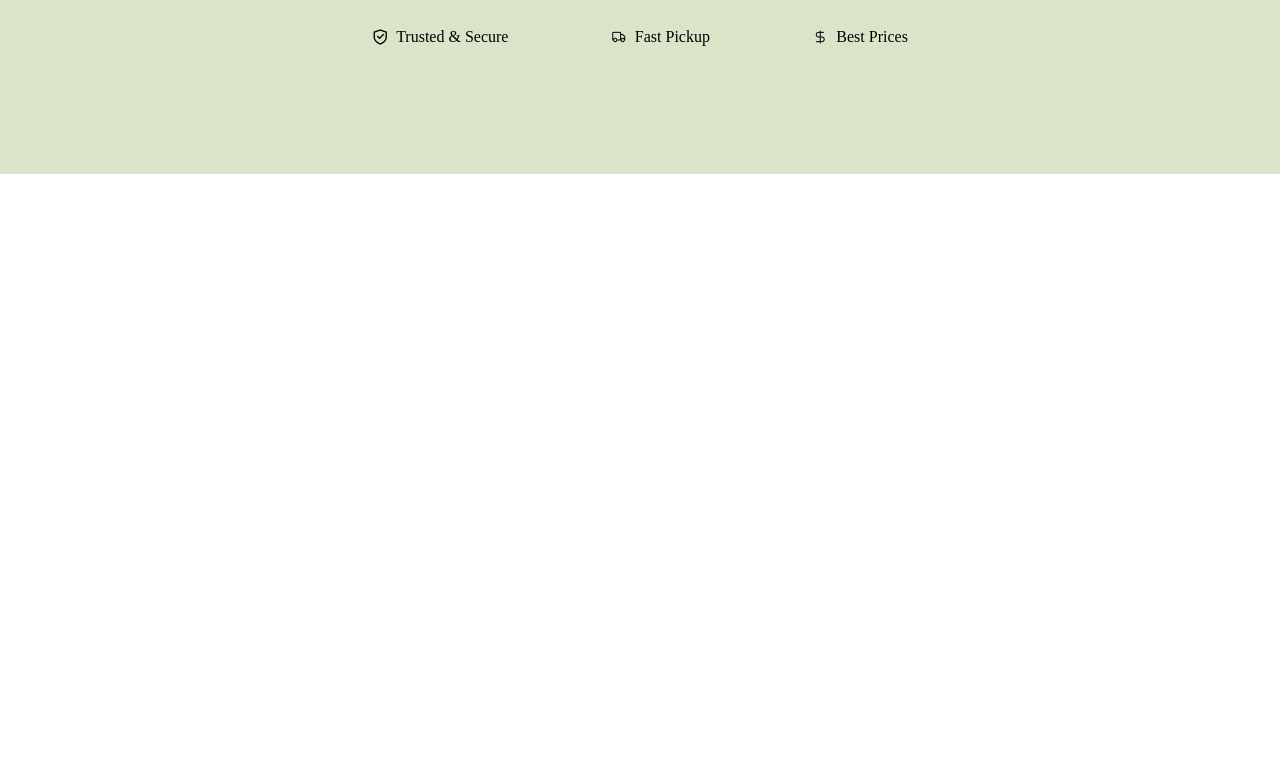
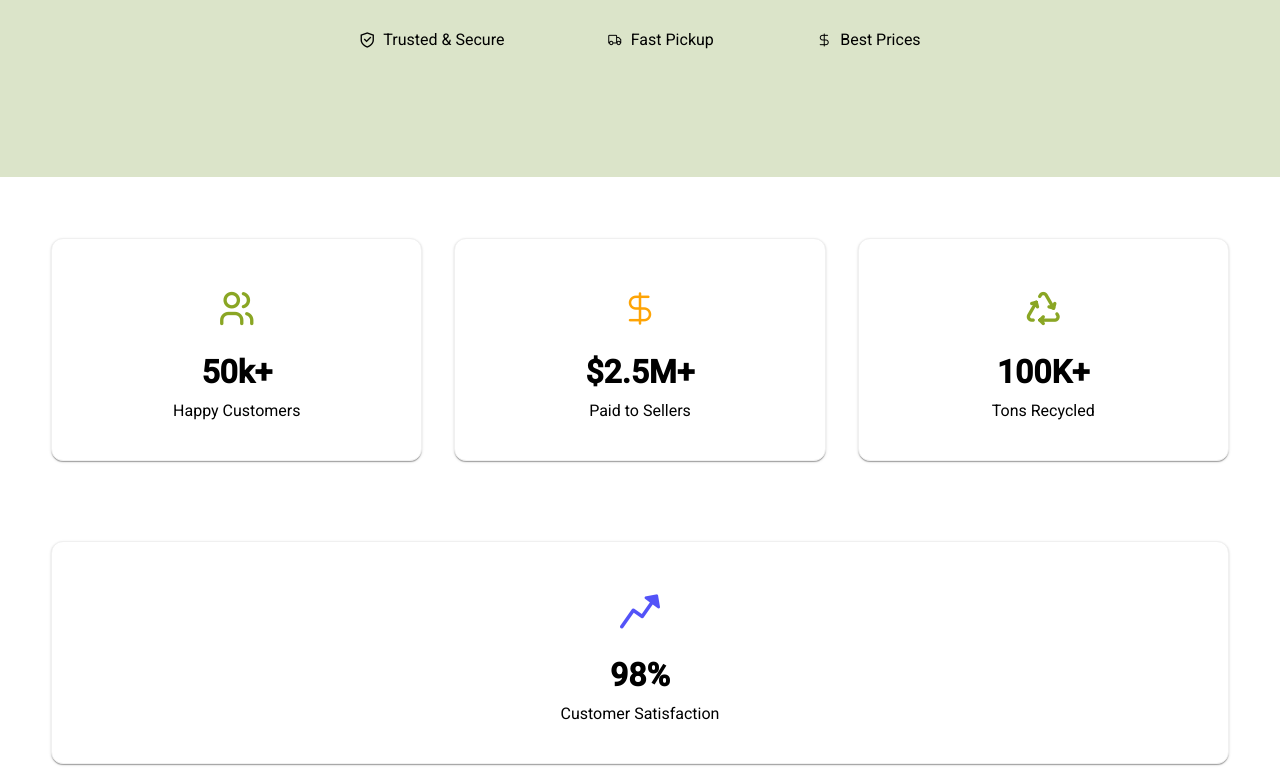
Before and after one commit to altafShaiks/scraptel, an Angular app: page / in a window 1280 px wide. Shown: the part 536-1313 px from the top of the page. Before the commit the page ends 800 px from the top, so only its background shows below. Built offline with nearby package versions, Linux system fonts and the light colour scheme.

Commit message:
installed angular material and created stats section

```diff
--- a/package.json
+++ b/package.json
@@ -10,10 +10,12 @@
   },
   "private": true,
   "dependencies": {
+    "@angular/cdk": "^19.2.19",
     "@angular/common": "^19.2.0",
     "@angular/compiler": "^19.2.0",
     "@angular/core": "^19.2.0",
     "@angular/forms": "^19.2.0",
+    "@angular/material": "^19.2.19",
     "@angular/platform-browser": "^19.2.0",
     "@angular/platform-browser-dynamic": "^19.2.0",
     "@angular/router": "^19.2.0",
--- a/src/app/app.component.ts
+++ b/src/app/app.component.ts
@@ -1,6 +1,5 @@
 import { Component } from '@angular/core';
 import { RouterOutlet } from '@angular/router';
-import { NavbarComponent } from './shared/components/navbar/navbar.component';
 
 @Component({
   selector: 'app-root',
--- a/src/app/features/home/home.component.html
+++ b/src/app/features/home/home.component.html
@@ -27,3 +27,53 @@
         </div>
     </div>
  </div>
+
+ <!-- stats section -->
+<div class="stats-section">
+    <div class="container">
+        <mat-card class="card">
+            <mat-card-header>
+                <mat-card-title class="icon-users"></mat-card-title>
+            </mat-card-header>
+            <mat-card-content>
+                <h1 class="title">50k+</h1>
+            </mat-card-content>
+            <mat-card-footer>
+                <p>Happy Customers</p>
+            </mat-card-footer>
+        </mat-card>
+        <mat-card class="card">
+            <mat-card-header>
+                <mat-card-title class="icon-dollar"></mat-card-title>
+            </mat-card-header>
+            <mat-card-content>
+                <h1 class="title">$2.5M+</h1>
+            </mat-card-content>
+            <mat-card-footer>
+                <p>Paid to Sellers</p>
+            </mat-card-footer>
+        </mat-card>
+        <mat-card class="card">
+            <mat-card-header>
+                <mat-card-title class="icon-recycle"></mat-card-title>
+            </mat-card-header>
+            <mat-card-content>
+                <h1 class="title">100K+</h1>
+            </mat-card-content>
+            <mat-card-footer>
+                <p>Tons Recycled</p>
+            </mat-card-footer>
+        </mat-card>
+        <mat-card class="card">
+            <mat-card-header>
+                <mat-card-title class="icon-graph_arrow"></mat-card-title>
+            </mat-card-header>
+            <mat-card-content>
+                <h1 class="title">98%</h1>
+            </mat-card-content>
+            <mat-card-footer>
+                <p>Customer Satisfaction</p>
+            </mat-card-footer>
+        </mat-card>
+    </div>
+</div>
--- a/src/app/features/home/home.component.scss
+++ b/src/app/features/home/home.component.scss
@@ -82,6 +82,65 @@
     }
 }
 
+.stats-section {
+    .container {
+        display: flex;
+        flex-wrap: wrap;
+        justify-content: space-evenly;
+        gap: 2rem;
+        padding: 1vw 4vw;
+    }
+
+    .card {
+        flex: 1 1 20%;
+        margin-top: 3rem;
+        padding: 5vh 10vh;
+        align-items: center;
+        background-color: $white;
+        border: .1vw solid $light-color-hover;
+
+        .icon-users {
+            font-size: 2.5em;
+            font-weight: 400;
+            &::before {
+                color: $primary-color;
+            }
+        }
+
+        .icon-dollar {
+            font-size: 2.5em;
+            font-weight: 400;
+            &::before {
+                color: $secondary-color;
+            }
+        }
+
+        .icon-recycle {
+            font-size: 2.5em;
+            font-weight: 400;
+            &::before {
+                color: $primary-color;
+            }
+        }
+
+        .icon-graph_arrow {
+            font-size: 2.5em;
+            font-weight: 400;
+            &::before {
+                color: #5353f8;
+            }
+        }
+
+        .title {
+            margin-top: 30px;
+        }
+
+        p {
+            margin-top: 10px;
+        }
+    }
+}
+
 // media queries
 @media (max-width: 600px) {
     .hero-section {
--- a/src/app/features/home/home.component.ts
+++ b/src/app/features/home/home.component.ts
@@ -1,9 +1,11 @@
 import { Component } from '@angular/core';
 import { NavbarComponent } from '../../shared/components/navbar/navbar.component';
+import { MatCardModule } from '@angular/material/card';
 
 @Component({
   selector: 'app-home',
-  imports: [NavbarComponent],
+  standalone: true,
+  imports: [NavbarComponent, MatCardModule],
   templateUrl: './home.component.html',
   styleUrl: './home.component.scss'
 })
--- a/src/index.html
+++ b/src/index.html
@@ -6,8 +6,10 @@
   <base href="/">
   <meta name="viewport" content="width=device-width, initial-scale=1">
   <link rel="icon" type="image/x-icon" href="favicon.ico">
+  <link href="https://fonts.googleapis.com/css2?family=Roboto:wght@300;400;500&display=swap" rel="stylesheet">
+  <link href="https://fonts.googleapis.com/icon?family=Material+Icons" rel="stylesheet">
 </head>
-<body>
+<body class="mat-typography">
   <app-root></app-root>
 </body>
 </html>
--- a/src/styles.scss
+++ b/src/styles.scss
@@ -1,4 +1,20 @@
+
+// Custom Theming for Angular Material
+// For more information: https://material.angular.dev/guide/theming
 @use './assets/icons/style.scss' as *;
+@use '@angular/material' as mat;
+
+html {
+  @include mat.theme((
+    color: (
+      theme-type: light,
+      primary: mat.$azure-palette,
+      tertiary: mat.$blue-palette,
+    ),
+    typography: Roboto,
+    density: 0,
+  ));
+}
 
 * {
     margin: 0;
@@ -6,7 +22,5 @@
     box-sizing: border-box;
 }
 
-html, body {
-    width: 100%;
-    height: 100%;
-}
+html, body { height: 100%; }
+body { margin: 0; font-family: Roboto, "Helvetica Neue", sans-serif; }
```
Also changed, not shown: 1 other file (tests, documents, lock files or other folders).
